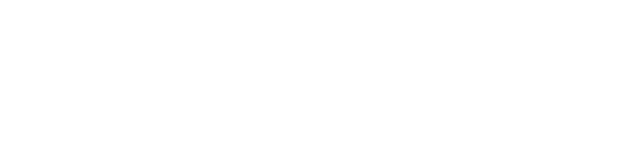
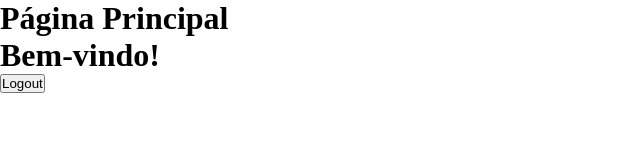
Before and after one commit to s-damasceno/front-end-cp3, a plain HTML site: page index.html in a window 1280 px wide. Shown: the whole page, without its empty margins (0-640 px from the left). Drawn offline with Linux system fonts and the light colour scheme.

Commit message:
body da página index adicionado, com header e botao de logout

```diff
--- a/index.html
+++ b/index.html
@@ -6,7 +6,17 @@
     <title>Página Principal</title>
     <link rel="stylesheet" href="style.css" />
   </head>
+
   <body>
+    <div class="index-container">
+      <header>
+        <h1>Página Principal</h1>
+        <h1>Bem-vindo!</h1>
+        <button id="btn-logout">Logout</button>
+      </header>
+      <div id="dados-usuario"></div>
+    </div>
+
     <script src="script.js"></script>
   </body>
 </html>
```
